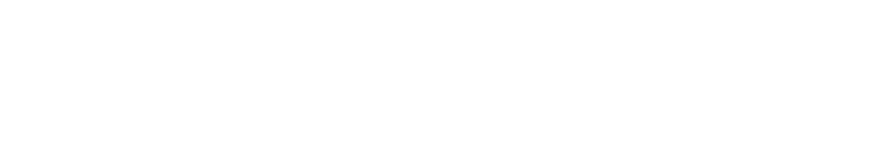
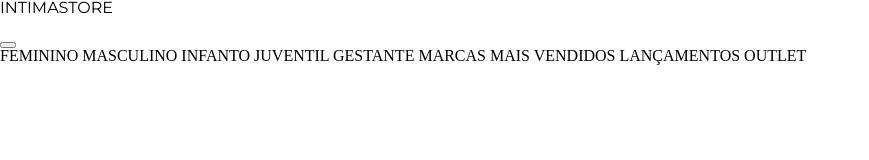
Before and after one commit to tassio72/econverse-project, a plain HTML site: page index.html in a window 1280 px wide. Shown: the whole page, without its empty margins (0-869 px from the left). Drawn offline with Linux system fonts and the light colour scheme.

Commit message:
estruturando o header

```diff
--- a/index.html
+++ b/index.html
@@ -4,9 +4,58 @@
     <meta charset="UTF-8">
     <meta name="viewport" content="width=device-width, initial-scale=1.0">
     <meta http-equiv="X-UA-Compatible" content="ie=edge">
-    <title>Document</title>
+    <!--Style-->
+    <link rel="stylesheet" href="/style/reset.css">
+    <link rel="stylesheet" href="/style/header.css">
+    <!-- helpers -->
+    <link href="https://fonts.googleapis.com/css?family=Montserrat&display=swap" rel="stylesheet">
+    <link rel="stylesheet" href="https://use.fontawesome.com/releases/v5.8.2/css/all.css" integrity="sha384-oS3vJWv+0UjzBfQzYUhtDYW+Pj2yciDJxpsK1OYPAYjqT085Qq/1cq5FLXAZQ7Ay" crossorigin="anonymous">
+
+    <title>Intima Store</title>
 </head>
 <body>
+    <div class="container">
+        <header>
+            <div class="menu">
 
+                <div class="help-desk">
+                    <span>
+
+                    </span>
+                </div> <!--help-->
+
+                <div class="log">
+                    <h1><strong>INTIMA</strong>STORE</h1>
+                    <img src="" alt="">
+                </div>
+
+                <div class="helper">
+                    <div class="helper-search"></div>
+                    <div class="helper-perspn"></div>
+                    <span class="helper-bag"></span>
+                </div> <!--helper-->
+            </div>  <!--menu-->
+
+            <button class="btn-nav"></button>
+            <nav>
+                <a hrel="">FEMININO</a>
+                <a hrel="">MASCULINO</a>
+                <a hrel="">INFANTO JUVENTIL</a>
+                <a hrel="">GESTANTE</a>
+                <a hrel="">MARCAS</a>
+                <a hrel="">MAIS VENDIDOS</a>
+                <a hrel="">LANÇAMENTOS</a>
+                <a hrel="">OUTLET</a>
+
+            </nav>
+
+            <div class="banner">
+                <div class="btn-banner"></div>
+            </div>
+        </header>
+
+
+
+    </div>
 </body>
 </html>
--- /dev/null
+++ b/style/header.css
@@ -0,0 +1,3 @@
+h1 {
+    font-family: 'Montserrat', sans-serif;
+}
--- /dev/null
+++ b/style/reset.css
@@ -0,0 +1,48 @@
+/* http://meyerweb.com/eric/tools/css/reset/
+   v2.0 | 20110126
+   License: none (public domain)
+*/
+
+html, body, div, span, applet, object, iframe,
+h1, h2, h3, h4, h5, h6, p, blockquote, pre,
+a, abbr, acronym, address, big, cite, code,
+del, dfn, em, img, ins, kbd, q, s, samp,
+small, strike, strong, sub, sup, tt, var,
+b, u, i, center,
+dl, dt, dd, ol, ul, li,
+fieldset, form, label, legend,
+table, caption, tbody, tfoot, thead, tr, th, td,
+article, aside, canvas, details, embed,
+figure, figcaption, footer, header, hgroup,
+menu, nav, output, ruby, section, summary,
+time, mark, audio, video {
+	margin: 0;
+	padding: 0;
+	border: 0;
+	font-size: 100%;
+	font: inherit;
+	vertical-align: baseline;
+}
+/* HTML5 display-role reset for older browsers */
+article, aside, details, figcaption, figure,
+footer, header, hgroup, menu, nav, section {
+	display: block;
+}
+body {
+	line-height: 1;
+}
+ol, ul {
+	list-style: none;
+}
+blockquote, q {
+	quotes: none;
+}
+blockquote:before, blockquote:after,
+q:before, q:after {
+	content: '';
+	content: none;
+}
+table {
+	border-collapse: collapse;
+	border-spacing: 0;
+}
```
Also changed, not shown: img/banner.png (added), img/logo/logo.png (added), layout/home intima store.jpg (renamed from img/home intima store.jpg), 1 other file.
